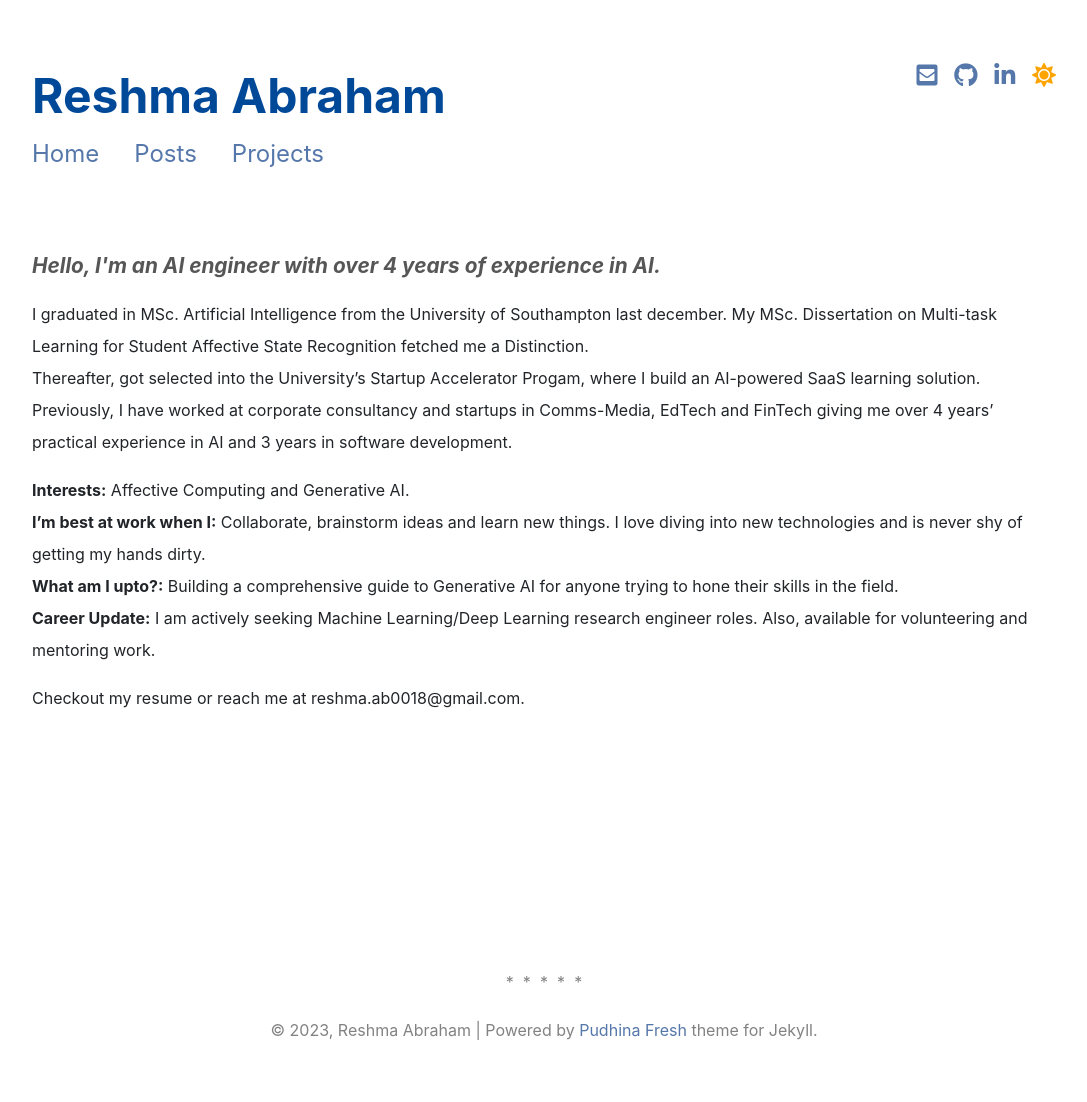
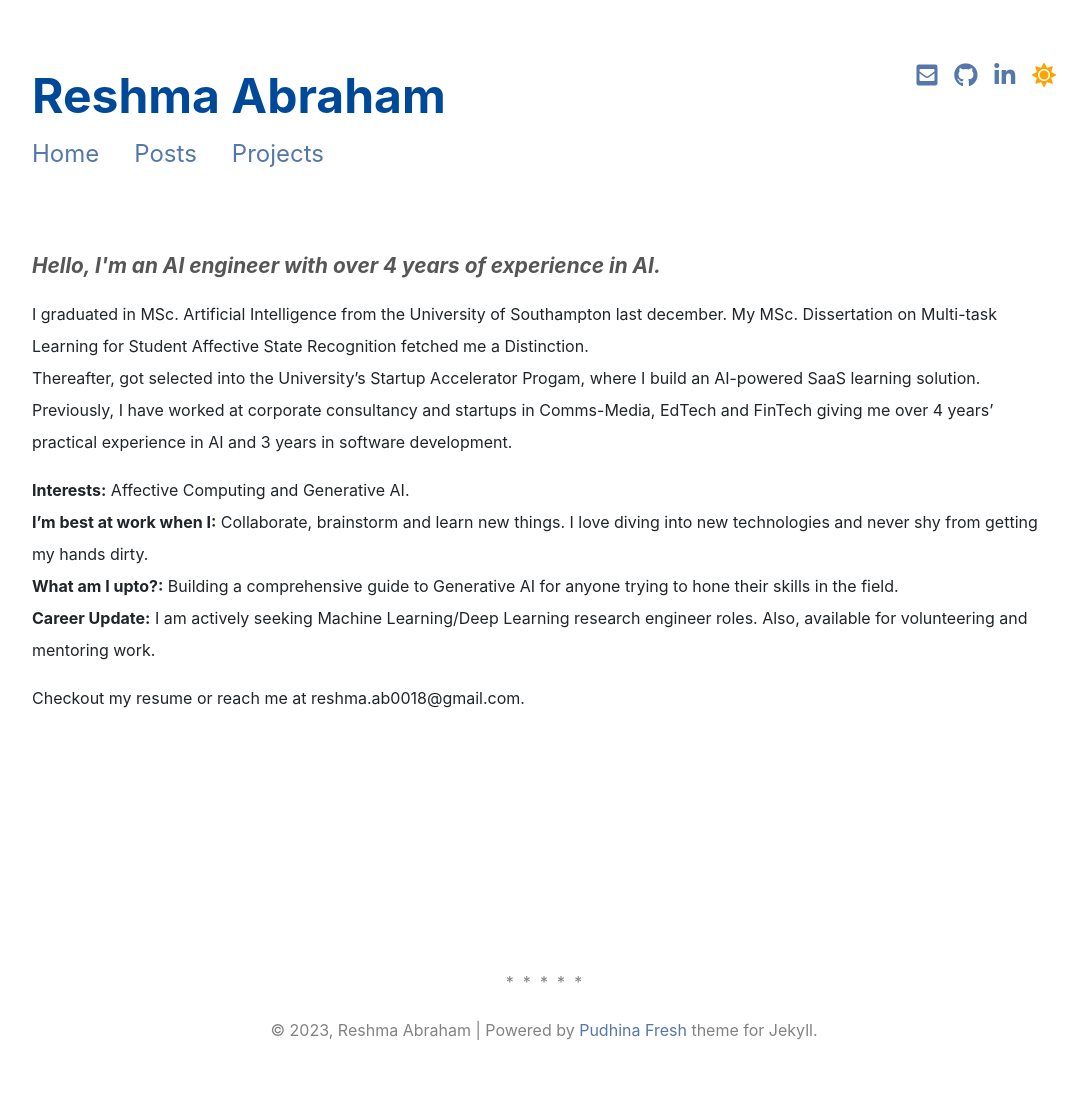
Before and after one commit to Resh-97/Pockets-Of-Reflection, a Jekyll site: the page built from index.md, in a window 1280 px wide. Shown: the whole page, without its empty margins (96-1183 px from the left). Built offline with Jekyll 4.4.1, drawn with Linux system fonts in a browser that asks for light colours; nearby versions of some CDN libraries; a style sheet for code colours, icons or effects is not loaded.

Commit message:
Update index.md

```diff
--- a/index.md
+++ b/index.md
@@ -12,7 +12,7 @@ I graduated in MSc. Artificial Intelligence from the University of Southampton l
 Thereafter, got selected into the University's Startup Accelerator Progam, where I build an AI-powered SaaS learning solution. Previously, I have worked at corporate consultancy and startups in Comms-Media, EdTech and FinTech giving me over 4 years’ practical experience in AI and 3 years in software development. <br/>
 
 **Interests:** Affective Computing and Generative AI.<br/>
-**I'm best at work when I:** Collaborate, brainstorm ideas and learn new things. I love diving into new technologies and is never shy of getting my hands dirty.<br/>
+**I'm best at work when I:** Collaborate, brainstorm and learn new things. I love diving into new technologies and never shy from getting my hands dirty.<br/>
 **What am I upto?:** Building a comprehensive guide to Generative AI for anyone trying to hone their skills in the field.<br/>
 **Career Update:** I am actively seeking Machine Learning/Deep Learning research engineer roles. Also, available for volunteering and mentoring work.<br/>
 
```
